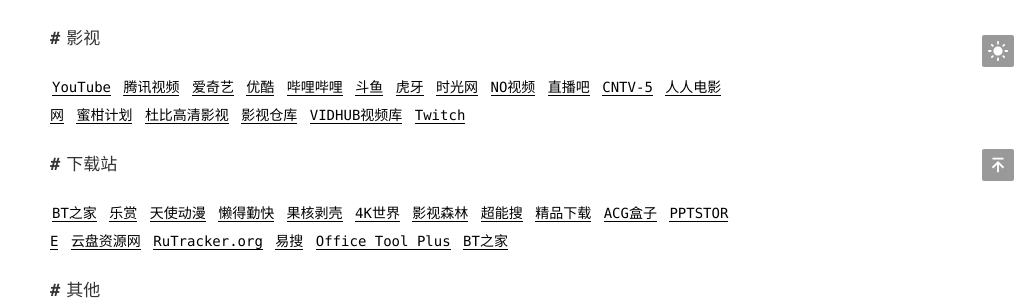
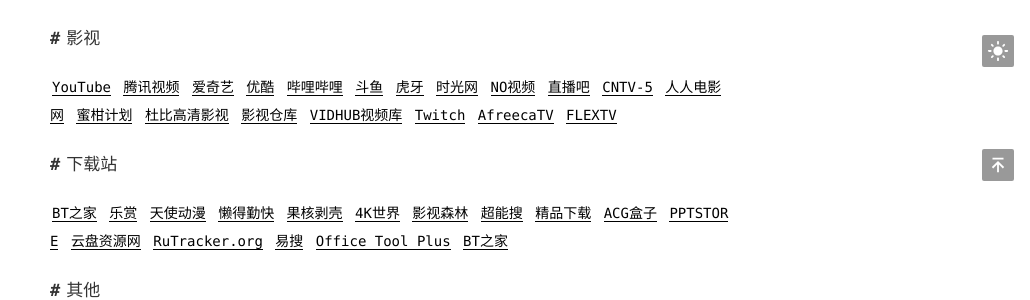
Before and after one commit to admans/admans.github.io, a Jekyll site: the page built from pages/navi.md, in a window 1280 px wide. Shown: the part 769-1069 px from the top of the page, without its empty margins (250-1280 px from the left). Built offline with Jekyll 4.4.1, drawn with Linux system fonts in a browser that asks for light colours.

Commit message:
Update navi.md

```diff
--- a/pages/navi.md
+++ b/pages/navi.md
@@ -21,7 +21,7 @@ title: 导航
 
 ## 音乐
 
-[QQ音乐](https://y.qq.com/ "QQ音乐") [网易云音乐](https://music.163.com/ "网易云音乐") [耳机大家坛](http://www.erji.net/ "耳机大家坛") [享乐音乐论坛](https://www.xlebbs.com/ "享乐音乐论坛") [机核](https://www.gcores.com/ "机核") [津津乐道](https://dao.fm/ "津津乐道") [Audio Library](https://www.audiolibrary.com.co/ "Audio Library") [ASMR基佬中心](https://www.asmrgay.com/ "ASMR基佬中心")
+[QQ音乐](https://y.qq.com/ "QQ音乐") [网易云音乐](https://music.163.com/ "网易云音乐") [耳机大家坛](http://www.erji.net/ "耳机大家坛") [享乐音乐论坛](https://www.xlebbs.com/ "享乐音乐论坛") [机核](https://www.gcores.com/ "机核") [津津乐道](https://dao.fm/ "津津乐道") [Audio Library](https://www.audiolibrary.com.co/ "Audio Library") [ASMR基佬中心](https://www.asmrgay.org/ "ASMR基佬中心")
 
 ## 图片
 
@@ -29,7 +29,7 @@ title: 导航
 
 ## 影视
 
-[YouTube](https://www.youtube.com/ "YouTube") [腾讯视频](https://v.qq.com/ "腾讯视频") [爱奇艺](https://www.iqiyi.com/ "爱奇艺") [优酷](https://www.youku.com/ "优酷") [哔哩哔哩](https://www.bilibili.com/ "哔哩哔哩") [斗鱼](https://www.douyu.com/ "斗鱼") [虎牙](https://www.huya.com/ "虎牙") [时光网](http://www.mtime.com/ "时光网") [NO视频](https://www.novipnoad.com/ "NO视频") [直播吧](http://www.zhibo8.cc/ "直播吧") [CNTV-5](http://tv.cntv.cn/live/cctv5/?pt=HD "CNTV-5") [人人电影网](https://www.rrdynb.com/index.html "人人电影网") [蜜柑计划](https://mikanani.me/ "蜜柑计划") [杜比高清影视](https://dubi.tk/ "杜比高清影视") [影视仓库](http://www.wmdz.com/index.html "影视仓库") [VIDHUB视频库](https://vidhub.link/ "VIDHUB视频库") [Twitch](https://www.twitch.tv/ "Twitch")
+[YouTube](https://www.youtube.com/ "YouTube") [腾讯视频](https://v.qq.com/ "腾讯视频") [爱奇艺](https://www.iqiyi.com/ "爱奇艺") [优酷](https://www.youku.com/ "优酷") [哔哩哔哩](https://www.bilibili.com/ "哔哩哔哩") [斗鱼](https://www.douyu.com/ "斗鱼") [虎牙](https://www.huya.com/ "虎牙") [时光网](http://www.mtime.com/ "时光网") [NO视频](https://www.novipnoad.com/ "NO视频") [直播吧](http://www.zhibo8.cc/ "直播吧") [CNTV-5](http://tv.cntv.cn/live/cctv5/?pt=HD "CNTV-5") [人人电影网](https://www.rrdynb.com/index.html "人人电影网") [蜜柑计划](https://mikanani.me/ "蜜柑计划") [杜比高清影视](https://dubi.tk/ "杜比高清影视") [影视仓库](http://www.wmdz.com/index.html "影视仓库") [VIDHUB视频库](https://vidhub.link/ "VIDHUB视频库") [Twitch](https://www.twitch.tv/ "Twitch") [AfreecaTV](https://www.afreecatv.com/ "AfreecaTV") [FLEXTV](https://www.flextv.co.kr/ "FLEXTV")
 
 ## 下载站
 
```
